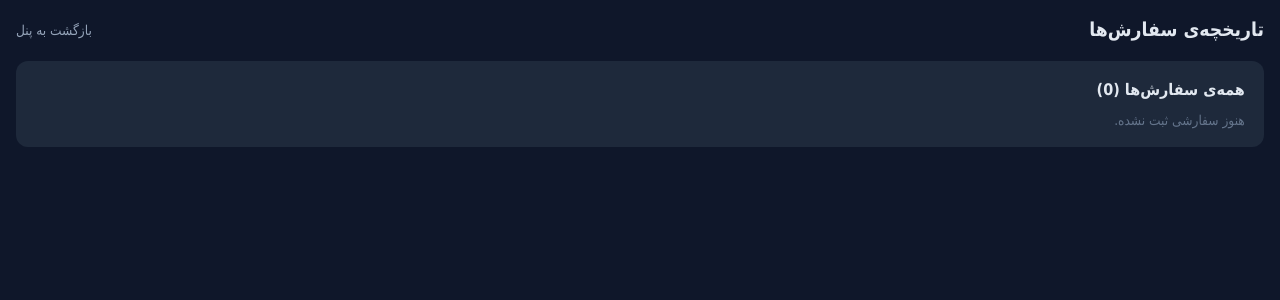
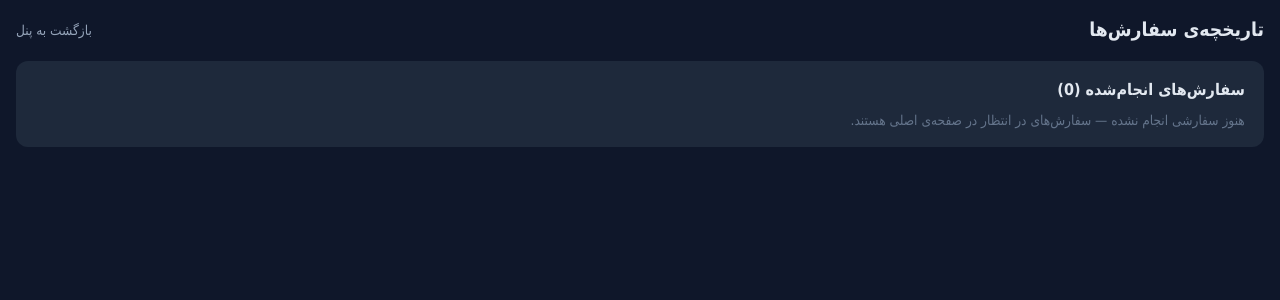
Before and after one commit to aga074974-cmd/Bot-tread, a FastAPI app: page /history in a window 1280 px wide. Shown: the top 300 px of the page. Run offline with FastAPI, Linux system fonts and the light colour scheme; the visitor is signed in with stand-in values (Sample User, id 1); data that the repository does not hold is empty; parts of the project's set-up code (start-up, migrations or seed data) failed here and were passed over.

Commit message:
Keep pending orders out of the history page
History listed every order, pending ones included, so an order waiting to be
sent appeared twice: once on the dashboard, where it can still be cancelled,
and again in history as though it had already happened. The dashboard's own
link to that page never counted them either — it offers "N more", meaning the
completed ones it had no room for.

The rule the dashboard already applied now has a name and both pages use it,
so they cannot drift apart again. The heading says what the page really is,
and an empty history says where the pending orders went rather than claiming
no order was ever placed.

Checked against the real app with two pending and six finished orders: the
pending pair shows on the dashboard and nowhere in history, history lists all
six, and the dashboard's "3 more" is exactly what it has no room for.

Co-Authored-By: Claude Opus 5 <noreply@anthropic.com>
Claude-Session: https://claude.ai/code/session_01Hx23NnVFYDNf8swYKw3jLt

```diff
--- a/panel/main.py
+++ b/panel/main.py
@@ -190,6 +190,13 @@ def _order_rows(rows) -> list[dict]:
     return orders
 
 
+def _completed(rows) -> list:
+    """Orders that have already happened, one way or another. A pending order
+    has not happened yet: it belongs on the dashboard, where it can still be
+    cancelled, and nowhere else."""
+    return [r for r in rows if r["status"] != "pending"]
+
+
 def _dashboard_split(rows) -> tuple[list, int]:
     """Pending orders stay on the dashboard no matter how many there are or
     how old they are — cancelling one is only possible from there. Completed
@@ -197,7 +204,7 @@ def _dashboard_split(rows) -> tuple[list, int]:
     what /history is for. The combined list is re-sorted so it still reads as
     one chronological table rather than two stacked groups."""
     pending = [r for r in rows if r["status"] == "pending"]
-    completed = [r for r in rows if r["status"] != "pending"]
+    completed = _completed(rows)
     shown = sorted(pending + completed[:DASHBOARD_ORDERS], key=lambda r: r["scheduled_at"], reverse=True)
     return shown, max(0, len(completed) - DASHBOARD_ORDERS)
 
@@ -515,8 +522,16 @@ async def cancel_order(request: Request, order_id: str):
 async def history(request: Request):
     if not require_auth(request):
         return RedirectResponse("/login", status_code=303)
+    # Completed only. A pending order showing up here read as a second copy of
+    # what the dashboard is already showing, and the count on the dashboard's
+    # own link to this page never counted them either.
     return templates.TemplateResponse(
-        request, "history.html", {"orders": _order_rows(await store.list_all())}
+        request,
+        "history.html",
+        {
+            "orders": _order_rows(_completed(await store.list_all())),
+            "empty_text": "هنوز سفارشی انجام نشده — سفارش‌های در انتظار در صفحه‌ی اصلی هستند.",
+        },
     )
 
 
--- a/panel/templates/_orders_table.html
+++ b/panel/templates/_orders_table.html
@@ -172,5 +172,5 @@
   }
 </script>
 {% else %}
-<div class="empty">هنوز سفارشی ثبت نشده.</div>
+<div class="empty">{{ empty_text | default('هنوز سفارشی ثبت نشده.') }}</div>
 {% endif %}
--- a/panel/templates/history.html
+++ b/panel/templates/history.html
@@ -13,7 +13,7 @@
 </div>
 
 <div class="card">
-  <h2>همه‌ی سفارش‌ها ({{ orders | length }})</h2>
+  <h2>سفارش‌های انجام‌شده ({{ orders | length }})</h2>
   {% include "_orders_table.html" %}
 </div>
 
```
